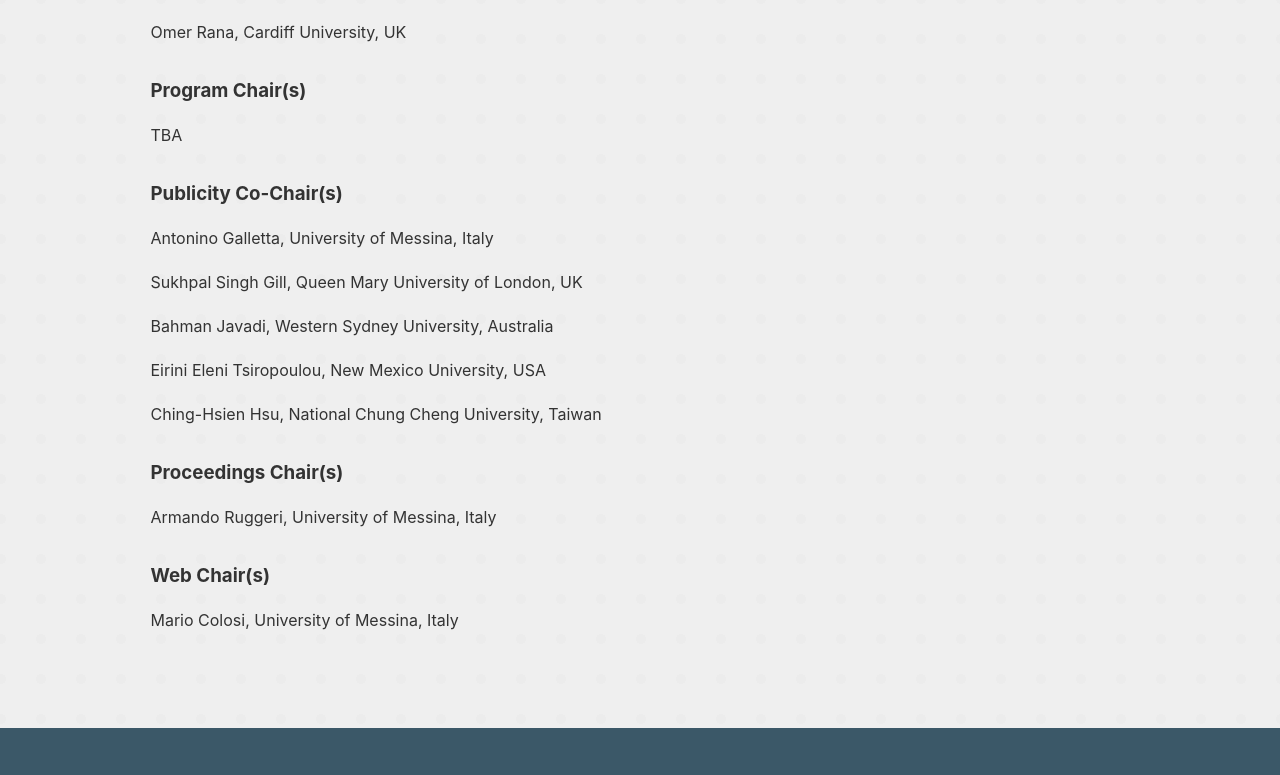
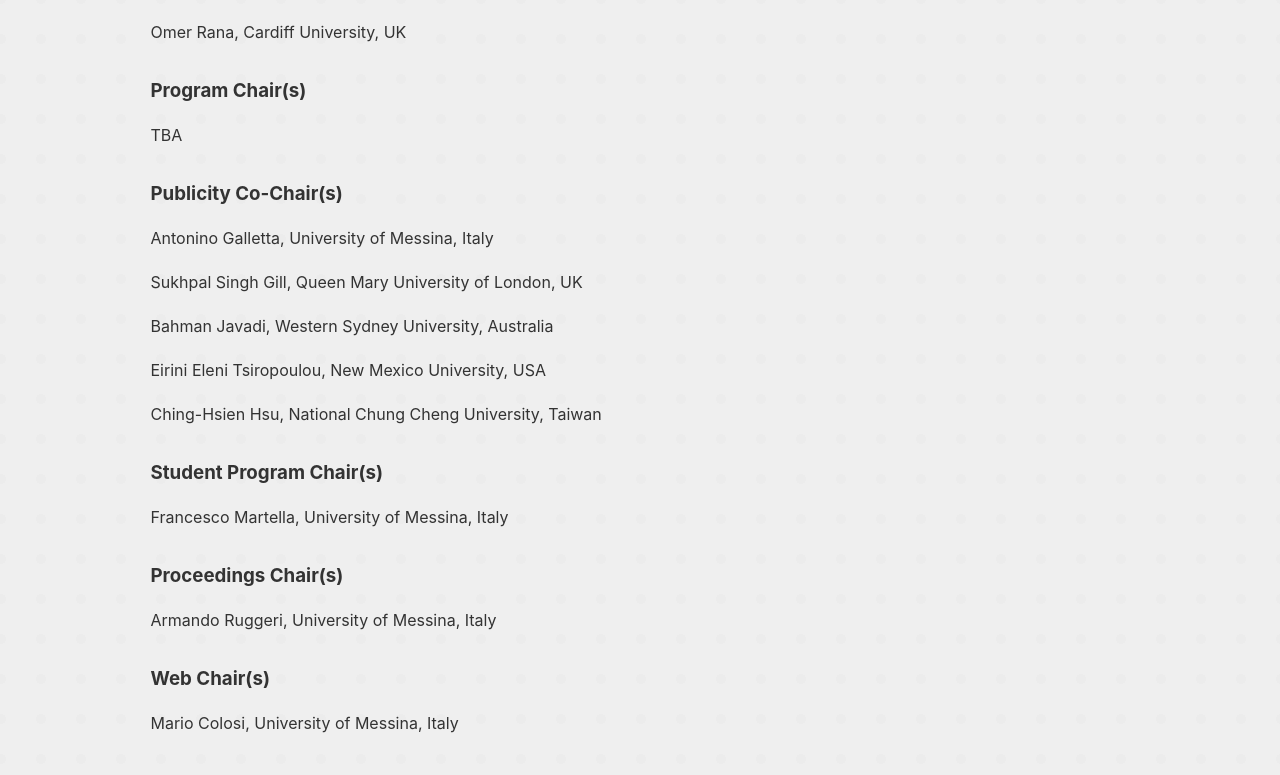
Before and after one commit to UCC-Conference/BDCAT2023, a React (Create React App) app: page /committes in a window 1280 px wide. Shown: the part 362-1137 px from the top of the page. Built offline with nearby package versions, Linux system fonts and the light colour scheme.

Commit message:
update: student program chair added

```diff
--- a/src/pages/Committes.js
+++ b/src/pages/Committes.js
@@ -54,13 +54,21 @@ const CallForPaper = () => {
 
                         <tr>
                             <th>
+                                <h3>Student Program Chair(s)</h3>
+                            </th>
+                        </tr>
+                        <tr>
+                            <td>Francesco Martella, University of Messina, Italy</td>
+                        </tr>
+
+                        <tr>
+                            <th>
                                 <h3>Proceedings Chair(s)</h3>
                             </th>
                         </tr>
                         <tr>
                             <td>Armando Ruggeri, University of Messina, Italy</td>
                         </tr>
-
 
                         <tr>
                             <th>
```
